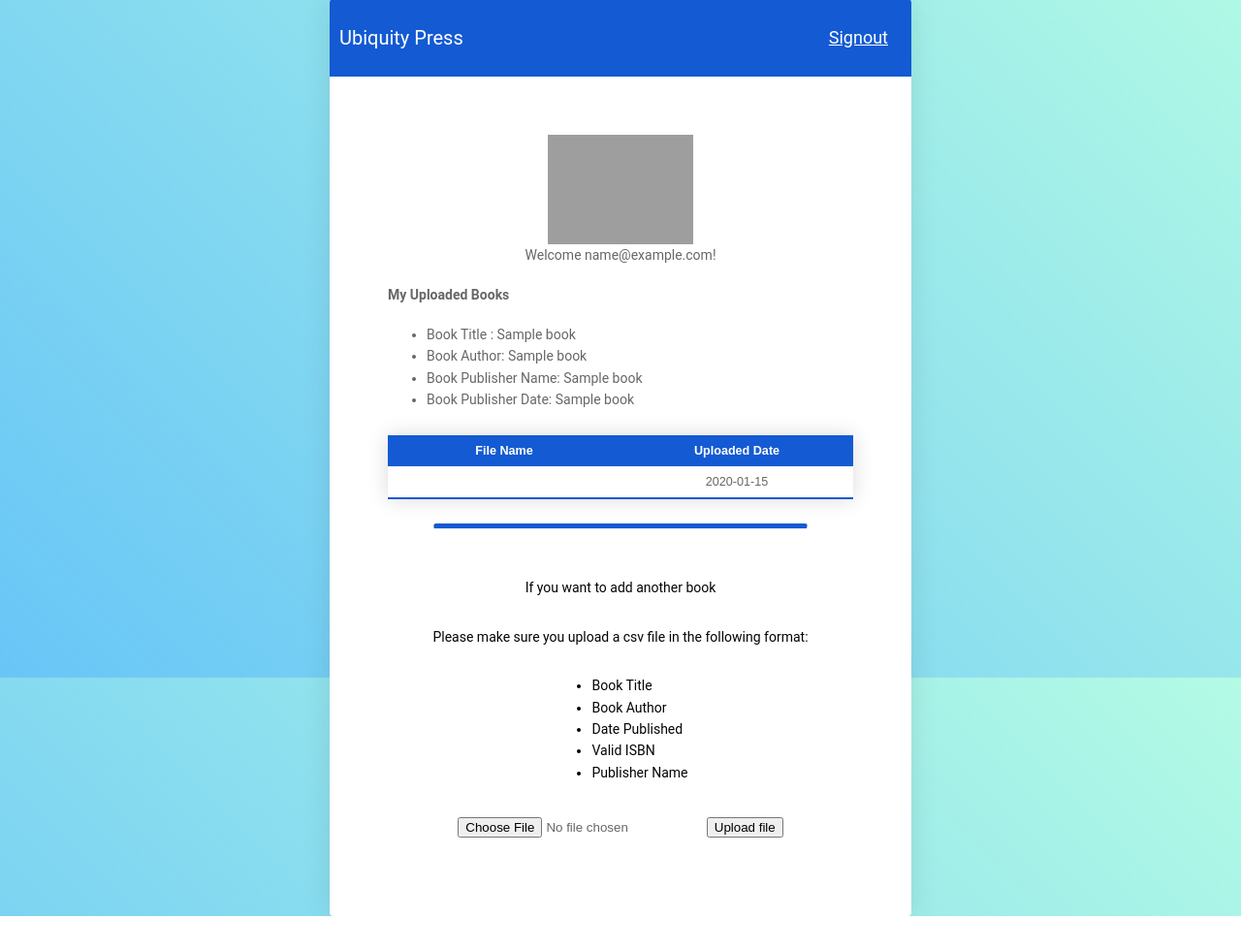
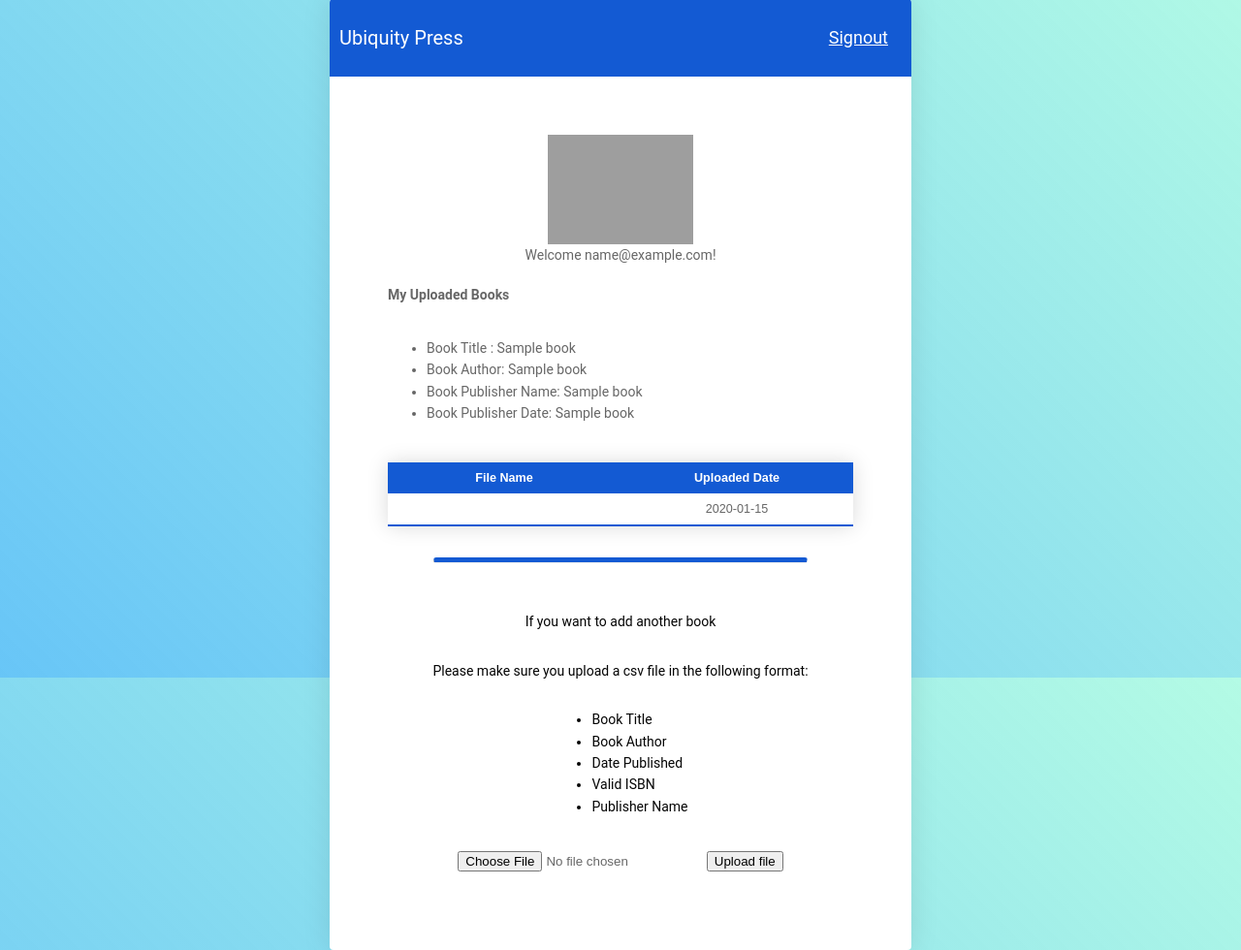
Before and after one commit to Feyfeyyy/up-book, a Flask app: template app/templates/public/dashboard.html in a window 1280 px wide. Shown: the part 101-1081 px from the top of the page at 97% size. Before the commit the page ends 1046 px from the top, so only its background shows below. Run offline with Flask 2, Linux system fonts and the light colour scheme; the template is opened without the code that fills it: most values are stand-ins (such as "Sample title", 1, 10 or a date in 2020); grey boxes are pictures that could not be loaded.

Commit message:
Add CSS For User Page

```diff
--- a/app/static/styles/main.css
+++ b/app/static/styles/main.css
@@ -136,6 +136,10 @@
     flex-direction: column;
     align-items: center;
     color: #050505;
+}
+.mybook-box {
+    display: flex;
+    flex-direction: column;
 }
 .cp-fab {
   background: #FFFFFF !important;
```
